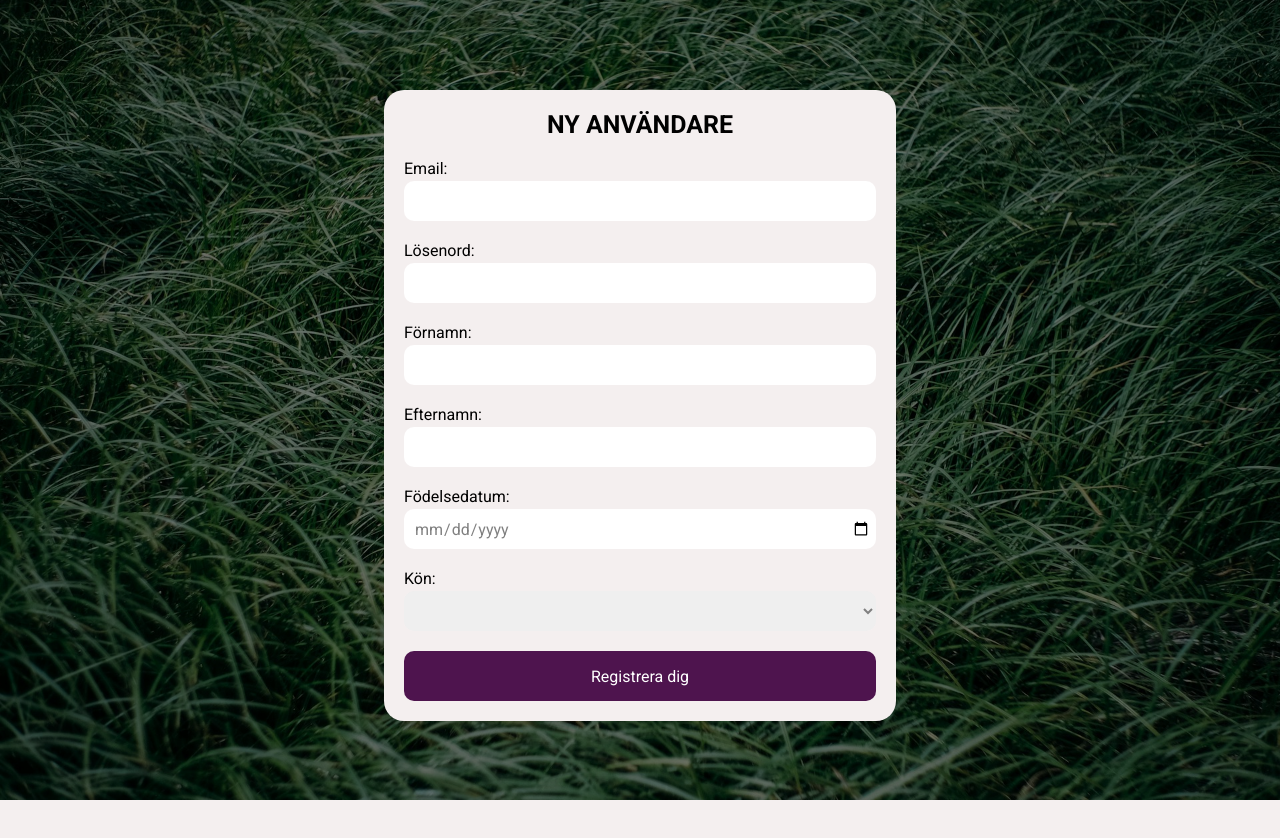
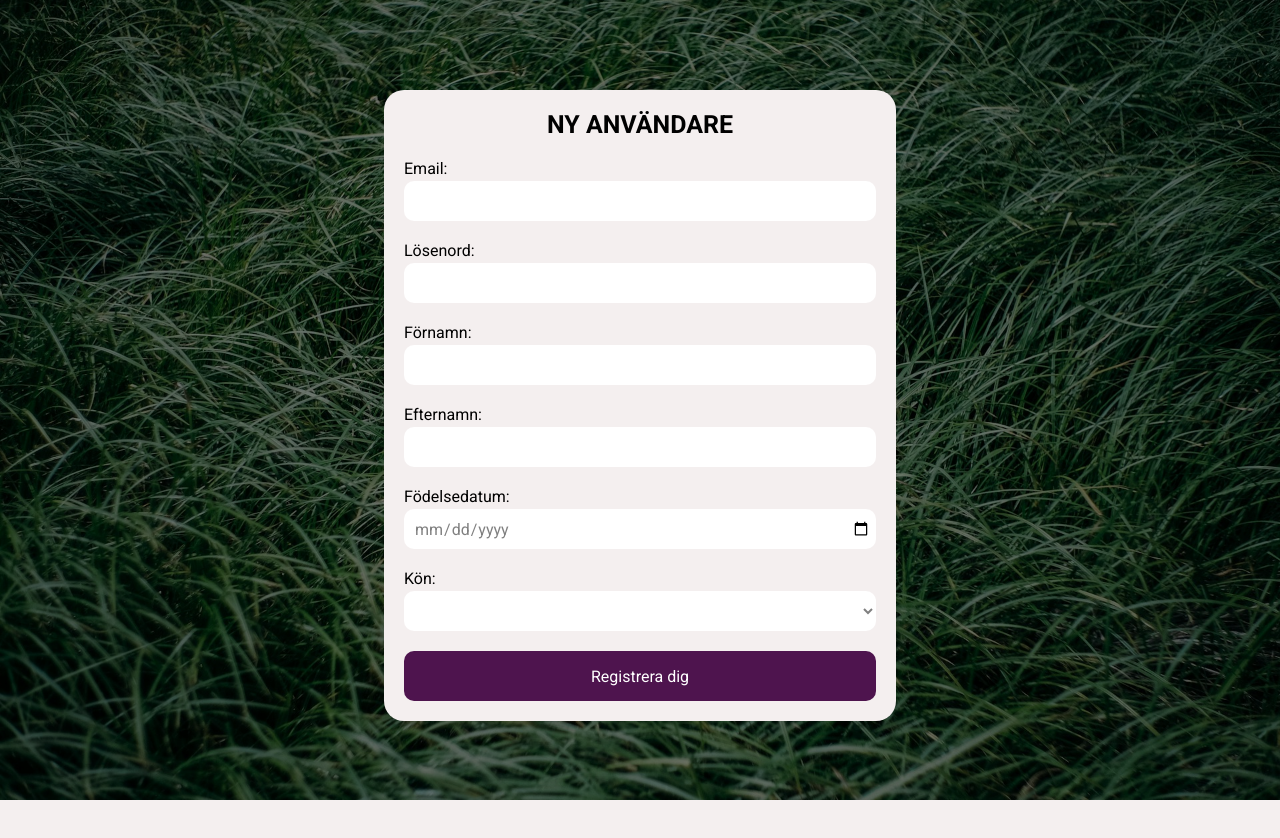
Before and after one commit to MrFieldbranch/SocialMediaReactClient, a React (Vite) app: page /registernewuser in a window 1280 px wide. Shown: the top 838 px of the page. Built offline with nearby package versions, Linux system fonts and the light colour scheme.

Commit message:
Fix small styling error

```diff
--- a/src/index.css
+++ b/src/index.css
@@ -72,6 +72,7 @@ textarea {
 
 input,
 select {
+  background-color: white;
   border: none;
   height: 3rem;
   border-radius: 1rem;
@@ -281,6 +282,7 @@ select:focus-visible {
 
 .login-or-register > div > input,
 .login-or-register > div > select {
+  width: 100%;
   border: none;
   height: 4rem;
   border-radius: 1rem;
```
